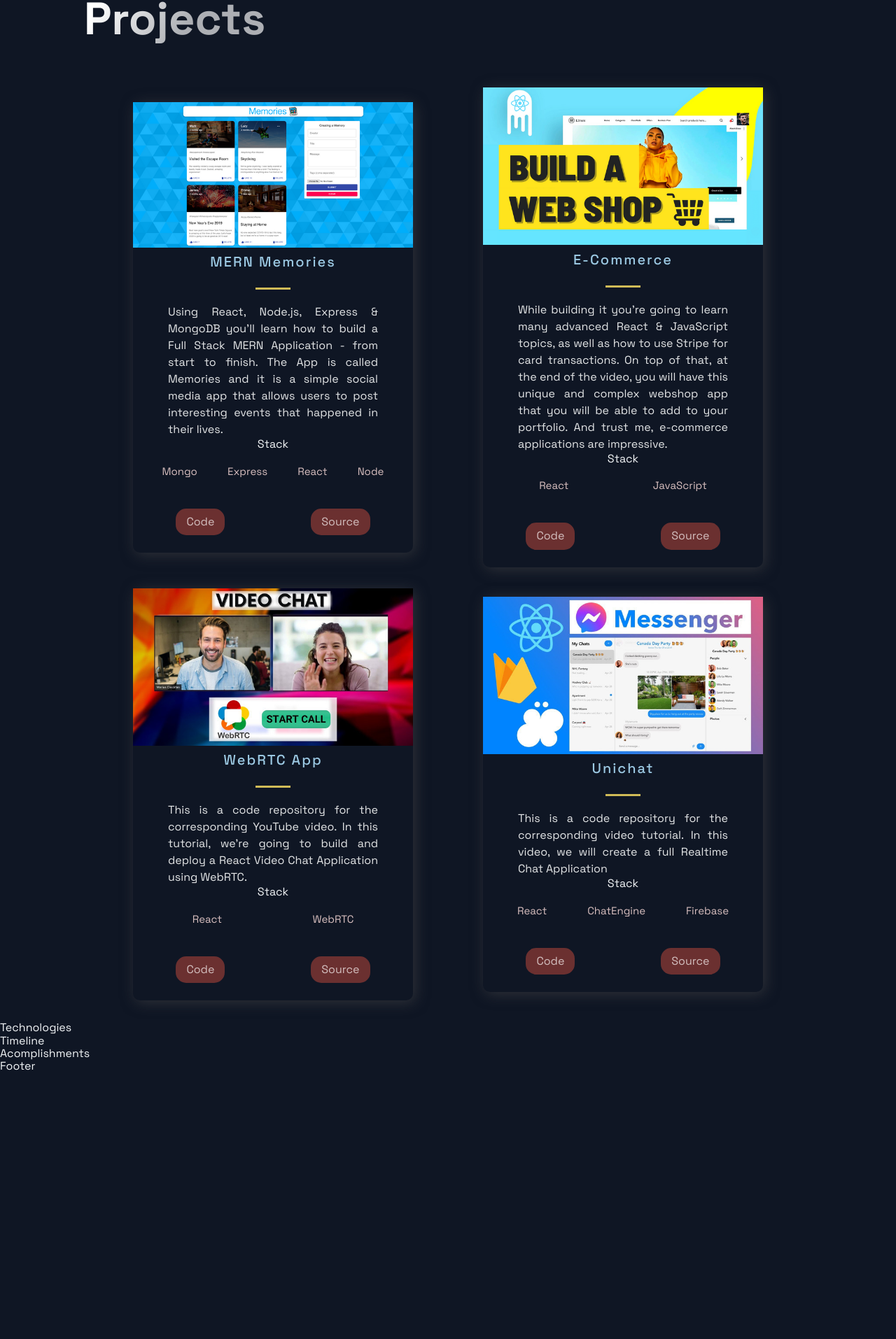
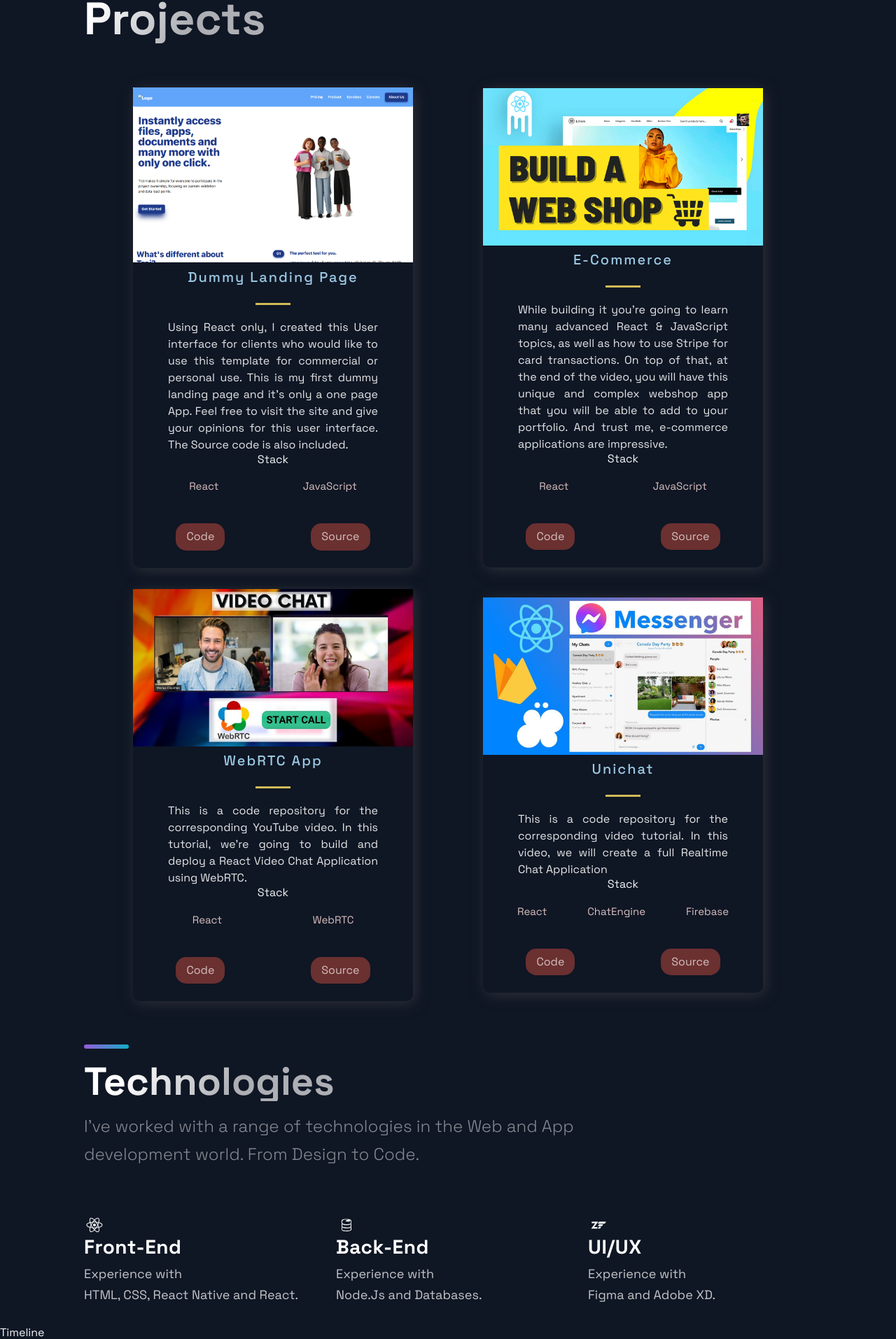
Before and after one commit to TamaniPhiri/TroiPortfolio, a Next.js app: page / in a window 1280 px wide. Shown: the part 959-2873 px from the top of the page at 70% size. Before the commit the page ends 2493 px from the top, so only its background shows below. Built offline with nearby package versions, Linux system fonts and the light colour scheme.

Commit message:
done Tecnologies

```diff
--- a/src/components/Technologies/Technologies.js
+++ b/src/components/Technologies/Technologies.js
@@ -1,12 +1,51 @@
 import React from 'react';
-import { DiFirebase, DiReact, DiZend } from 'react-icons/di';
+import { DiFirebase, DiHtml5, DiNodejs, DiReact, DiZend } from 'react-icons/di';
+import { FaFigma } from 'react-icons/fa';
 import { Section, SectionDivider, SectionText, SectionTitle } from '../../styles/GlobalComponents';
 import { List, ListContainer, ListItem, ListParagraph, ListTitle } from './TechnologiesStyles';
 
 const Technologies = () =>  (
-  <div>
-    Technologies
-  </div>
+  <Section id="tech">
+    <SectionDivider/>
+    <br/>
+    <SectionTitle>Technologies</SectionTitle>
+    <SectionText>
+      I've worked with a range of technologies in the Web and App development world.
+      From Design to Code.
+    </SectionText>
+    <List>
+      <ListItem>
+        <DiReact size='3rem'></DiReact>
+        <ListContainer>
+          <ListTitle>Front-End</ListTitle>
+          <ListParagraph>
+            Experience with <br/>
+            HTML, CSS, React Native and React.
+          </ListParagraph>
+        </ListContainer>
+      </ListItem>
+      <ListItem>
+        <DiFirebase size='3rem'></DiFirebase>
+        <ListContainer>
+          <ListTitle>Back-End</ListTitle>
+          <ListParagraph>
+            Experience with <br/>
+            Node.Js and Databases.
+          </ListParagraph>
+        </ListContainer>
+      </ListItem>
+      <ListItem>
+        <DiZend size='3rem'></DiZend>
+        <ListContainer>
+          <ListTitle>UI/UX</ListTitle>
+          <ListParagraph>
+            Experience with <br/>
+            Figma and Adobe XD.
+          </ListParagraph>
+        </ListContainer>
+      </ListItem>
+    </List>
+  </Section>
 );
 
 export default Technologies;
--- a/src/constants/constants.js
+++ b/src/constants/constants.js
@@ -1,11 +1,11 @@
 export const projects = [
   {
-    title: 'MERN Memories',
-    description: "Using React, Node.js, Express & MongoDB you'll learn how to build a Full Stack MERN Application - from start to finish. The App is called Memories and it is a simple social media app that allows users to post interesting events that happened in their lives.",
-      image: '/images/1.png',
-      tags: ['Mongo', 'Express', 'React', 'Node'],
-    source: 'https://google.com',
-    visit: 'https://google.com',
+    title: 'Dummy Landing Page',
+    description: "Using React only, I created this User interface for clients who would like to use this template for commercial or personal use. This is my first dummy landing page and it's only a one page App. Feel free to visit the site and give your opinions for this user interface. The Source code is also included.",
+      image: '/images/DummyLandingUnresponsive.png',
+      tags: ['React', 'JavaScript'],
+    source: 'https://troi-landing.vercel.app/',
+    visit: 'https://github.com/TamaniPhiri/TroiLanding',
     id: 0,
   },
   {
```
Also changed, not shown: public/images/DummyLandingUnresponsive.png (added).
